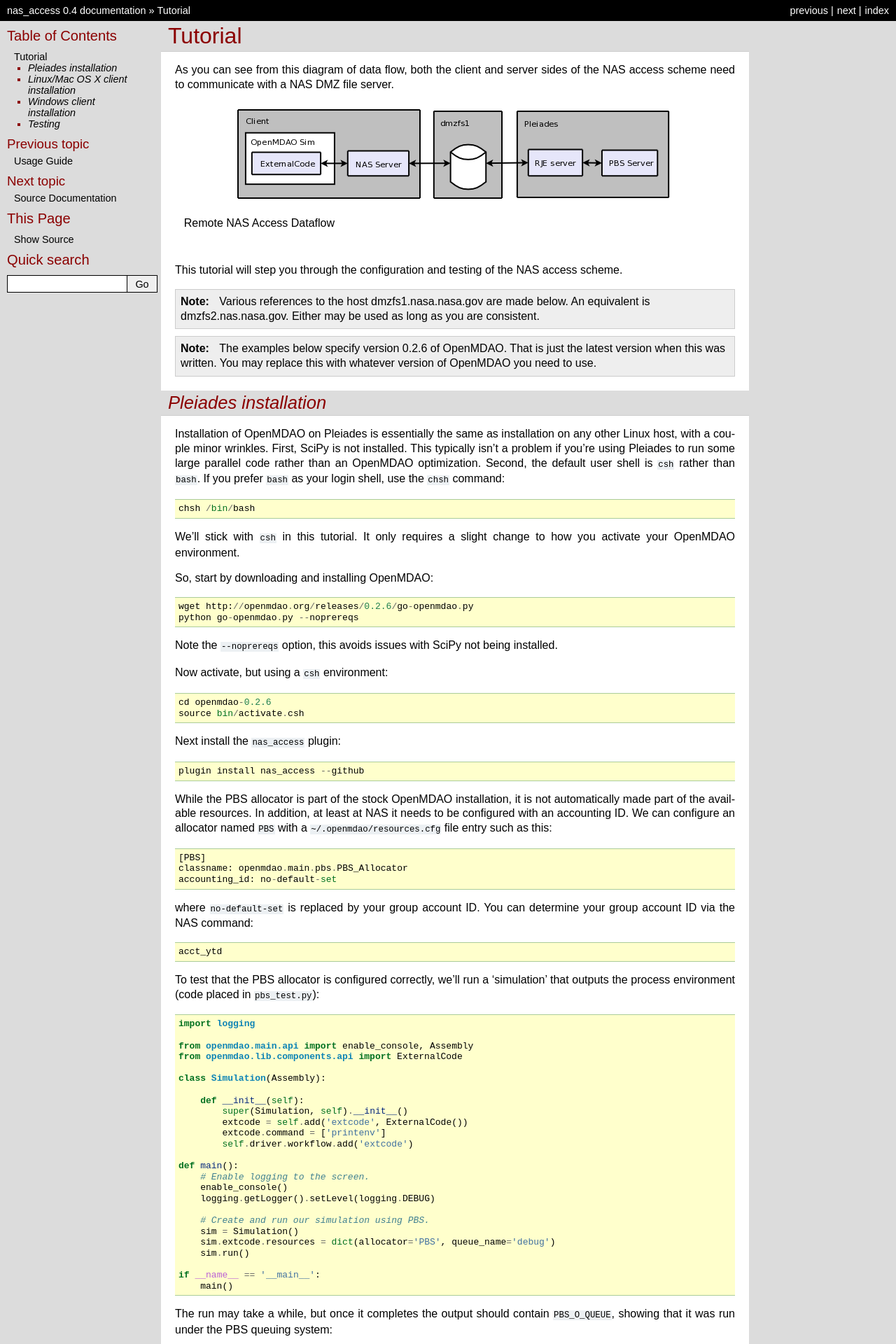
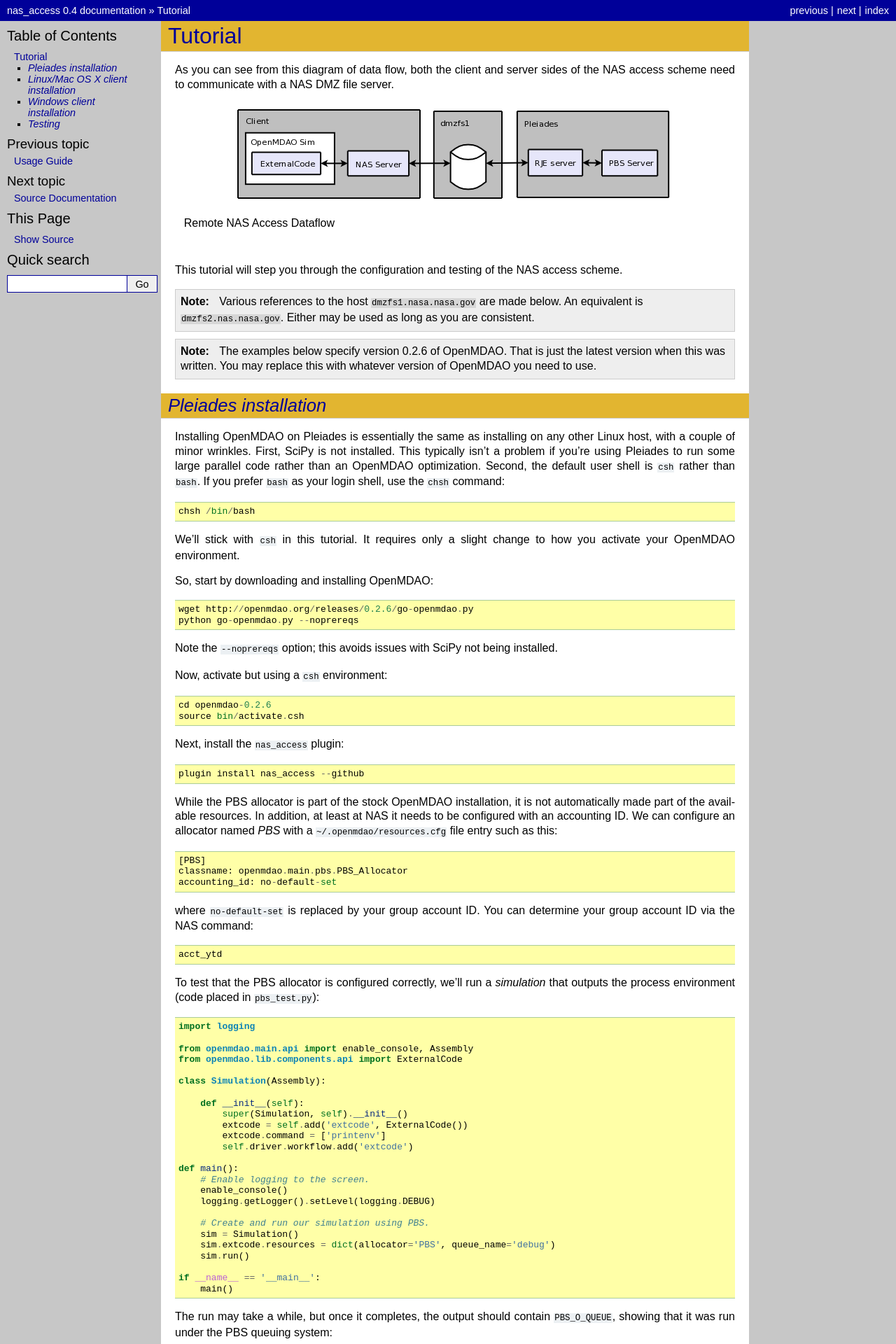
Before and after one commit to OpenMDAO-Plugins/nas_access, a Sphinx documentation site: the page built from docs/tutorial.rst, in a window 1280 px wide. Shown: the top 1920 px of the page at 70% size. Built offline with Sphinx 7.4.7, drawn with Linux system fonts in a browser that asks for light colours; some of the changed text lies outside the part shown.

Commit message:
Made a few editorial (punctuation, misspelled word) and formatting changes to plugin docs.

```diff
--- a/docs/conf.py
+++ b/docs/conf.py
@@ -118,22 +118,22 @@
 # using these theme options will make the docs share a consistent
 # look with the OpenMDAO docs
 html_theme_options = {
-     "headtextcolor": "darkred",
-     "headbgcolor": "gainsboro",
+     "headtextcolor": "#000099",
+     "headbgcolor": "#e2b530",
      "headfont": "Arial",
-     "relbarbgcolor": "black",
+     "relbarbgcolor": "#000099",
      "relbartextcolor": "white",
      "relbarlinkcolor": "white",
-     "sidebarbgcolor": "gainsboro",
-     "sidebartextcolor": "darkred",
-     "sidebarlinkcolor": "black",
-     "footerbgcolor": "gainsboro",
-     "footertextcolor": "darkred",
+     "sidebarbgcolor": "#c7c7c7",
+     "sidebartextcolor": "black",
+     "sidebarlinkcolor": "#000099",
+     "footerbgcolor": "white",
+     "footertextcolor": "#000099",
      "textcolor": "black",
-     "codebgcolor": "#FFFFCC",
-     "linkcolor": "darkred",
-     "codebgcolor": "#ffffcc",
+     "codebgcolor": "#ffffa7",
+     "linkcolor": "#005ce6",
     }
+
 
 todo_include_todos = True
 
--- a/docs/tutorial.rst
+++ b/docs/tutorial.rst
@@ -18,14 +18,14 @@
 
 .. note::
 
-    Various references to the host dmzfs1.nasa.nasa.gov are made below.
-    An equivalent is dmzfs2.nas.nasa.gov.  Either may be used as long as
+    Various references to the host ``dmzfs1.nasa.nasa.gov`` are made below.
+    An equivalent is ``dmzfs2.nas.nasa.gov``. Either may be used as long as
     you are consistent.
 
 .. note::
 
-    The examples below specify version 0.2.6 of OpenMDAO.  That is just the
-    latest version when this was written.  You may replace this with whatever
+    The examples below specify version 0.2.6 of OpenMDAO. That is just the
+    latest version when this was written. You may replace this with whatever
     version of OpenMDAO you need to use.
 
 
@@ -34,16 +34,16 @@
 *Pleiades installation*
 _______________________
 
-Installation of OpenMDAO on Pleiades is essentially the same as installation
-on any other Linux host, with a couple minor wrinkles.  First, SciPy is not
-installed.  This typically isn't a problem if you're using Pleiades to run
-some large parallel code rather than an OpenMDAO optimization.  Second, the
+Installing OpenMDAO on Pleiades is essentially the same as installing
+on any other Linux host, with a couple of minor wrinkles. First, SciPy is not
+installed. This typically isn't a problem if you're using Pleiades to run
+some large parallel code rather than an OpenMDAO optimization. Second, the
 default user shell is ``csh`` rather than ``bash``.  If you prefer ``bash``
 as your login shell, use the ``chsh`` command::
 
     chsh /bin/bash
 
-We'll stick with ``csh`` in this tutorial.  It only requires a slight change
+We'll stick with ``csh`` in this tutorial.  It requires only a slight change
 to how you activate your OpenMDAO environment.
 
 So, start by downloading and installing OpenMDAO::
@@ -51,35 +51,35 @@
     wget http://openmdao.org/releases/0.2.6/go-openmdao.py
     python go-openmdao.py --noprereqs
 
-Note the ``--noprereqs`` option, this avoids issues with SciPy not being
+Note the ``--noprereqs`` option; this avoids issues with SciPy not being
 installed.
 
-Now activate, but using a ``csh`` environment::
+Now, activate but using a ``csh`` environment::
 
     cd openmdao-0.2.6
     source bin/activate.csh
 
-Next install the ``nas_access`` plugin::
+Next, install the ``nas_access`` plugin::
 
     plugin install nas_access --github
 
 While the PBS allocator is part of the stock OpenMDAO installation, it is not
-automatically made part of the available resources.  In addition, at least at
-NAS it needs to be configured with an accounting ID.  We can configure an
-allocator named ``PBS`` with a ``~/.openmdao/resources.cfg`` file entry such
+automatically made part of the available resources. In addition, at least at
+NAS it needs to be configured with an accounting ID. We can configure an
+allocator named `PBS` with a ``~/.openmdao/resources.cfg`` file entry such
 as this::
 
     [PBS]
     classname: openmdao.main.pbs.PBS_Allocator
     accounting_id: no-default-set
 
-where ``no-default-set`` is replaced by your group account ID.  You can
+where ``no-default-set`` is replaced by your group account ID. You can
 determine your group account ID via the NAS command::
 
     acct_ytd
 
 To test that the PBS allocator is configured correctly, we'll run a
-'simulation' that outputs the process environment (code placed in
+`simulation` that outputs the process environment (code placed in
 ``pbs_test.py``)::
 
     import logging
@@ -108,7 +108,7 @@
     if __name__ == '__main__':
         main()
 
-The run may take a while, but once it completes the output should contain
+The run may take a while, but once it completes, the output should contain
 ``PBS_O_QUEUE``, showing that it was run under the PBS queuing system::
 
     python pbs_test.py
@@ -203,15 +203,15 @@
     D PBS:         at '/tmp/pymp-NgDSUe/listener-oq491v'
     D root: sending shutdown message to manager
 
-Now to provide remote access to Pleiades, we need to set up communications
-between the front-end and DMZ hosts.  If you don't already have an ``ssh``
-key generated for Pleiades, do that now (just hit the ``Enter`` key when asked
+Now, to provide remote access to Pleiades, we need to set up communications
+between the front-end and DMZ hosts. If you don't already have an ``ssh``
+key generated for Pleiades, do that now. (Just hit the ``Enter`` key when asked
 for a file or passphrase)::
 
     ssh-keygen
 
 You should now have a ``~/.ssh/id_rsa.pub`` file. We need to copy that to the
-DMZ host we'll be using.  To help keep track of multiple keys on the remote
+DMZ host we'll be using. To help keep track of multiple keys on the remote
 host, copy it to a different name related to the host it was generated on
 (in this example ``pfe1``)::
 
@@ -261,8 +261,8 @@
 
 .. note::
 
-    You can only run one RJE server per host.  To support multiple RJE
-    servers run them on separate hosts.
+    You can only run one RJE server per host. To support multiple RJE
+    servers, run them on separate hosts.
 
 
 .. index:: linux/mac client installation
@@ -280,14 +280,14 @@
     cd openmdao-0.2.6
     . bin/activate
 
-Next install the ``nas_access`` plugin::
+Next, install the ``nas_access`` plugin::
 
     plugin install nas_access --github
 
 We'll need to be able to ``scp`` and ``ssh`` to one of the NAS DMZ file servers
 (``dmzfs1.nas.nasa.gov`` or ``dmzfs2.nas.nasa.gov``) without requiring any
-user intervention.  If you don't already have an ``ssh`` key generated for the
-local machine, do that now (just hit the ``Enter`` key when asked for a file or
+user intervention. If you don't already have an ``ssh`` key generated for the
+local machine, do that now. (Just hit the ``Enter`` key when asked for a file or
 passphrase)::
 
     ssh-keygen
@@ -328,7 +328,7 @@
 _____________________________
 
 Start by downloading and installing OpenMDAO. There are multiple ways of doing
-this, what's shown here is an alternative to that described in the online
+this. What's shown here is an alternative to that described in the online
 OpenMDAO documentation that works in at least some environments::
 
     start http://openmdao.org/releases/0.2.6/go-openmdao.py
@@ -339,7 +339,7 @@
     cd openmdao-0.2.6
     Scripts\activate
 
-Next install the ``nas_access`` plugin::
+Next, install the ``nas_access`` plugin::
 
     plugin install nas_access --github
 
@@ -354,9 +354,9 @@
 
     start http://the.earth.li/~sgtatham/putty/latest/x86/putty-0.62-installer.exe
 
-If you used the defaults during the installation process then the line below
-will update ``PATH`` appropriately (for the current session only, you'll need
-to make this permanent based on which version of Windows you're running)::
+If you used the defaults during the installation process, then the line below
+will update ``PATH`` appropriately. (For the current session only; you'll need
+to make this permanent based on which version of Windows you're running.)::
 
     set PATH=%PATH%;C:\Program Files\PuTTY
 
@@ -373,8 +373,8 @@
 
    PuTTY Key Generation
 
-Click the ``Save private key`` button and enter a file name, for example
-``id_rsa``.  Click in the ``Public key for pasting into OpenSSH`` window,
+Click the ``Save private key`` button and enter a file name, for example,
+``id_rsa``.  Click in the ``Public key for pasting into OpenSSH`` window;
 then right-click and choose ``Select All``.  Then choose ``Copy``.
 Close puttygen and start up Notepad::
 
@@ -385,13 +385,13 @@
 
 .. note::
 
-    If you 'lose' the copied public key, just restart `puttygen` and use the
+    If you `lose` the copied public key, just restart `puttygen` and use the
     ``Load`` button to reload ``id_rsa``.
 
 You should now have ``id_rsa.pub`` and ``id_rsa.ppk`` files.
 
 Next we'll create a PuTTY session named ``dmzfs1.nas.nasa.gov`` via the
-``PuTTY`` tool::
+PuTTY tool::
 
     putty
 
@@ -422,7 +422,7 @@
 With a public/private key pair generated and a session referencing them
 created, we now need to copy the public key file to the DMZ host we'll be
 using.  To help keep track of multiple keys on the remote host, copy it to a
-different name related to the host it was generated on (in this example
+different name related to the host it was generated on (in this example,
 ``pc``)::
 
     pscp id_rsa.pub dmzfs1.nas.nasa.gov:.ssh/id_rsa.pc
@@ -439,7 +439,7 @@
 
     plink dmzfs1.nas.nasa.gov date
 
-This should simply print the date (in the remote timezone).  If you are still
+This should simply print the date (in the remote timezone). If you are still
 prompted to enter a password, something is wrong with your configuration.
 
 .. warning::
@@ -461,7 +461,7 @@
 file.
 
 To test that your NAS access configuration is functional, we'll run a trivial
-'simulation' that outputs the process environment (code placed in
+`simulation` that outputs the process environment (code placed in
 ``nas_test.py``)::
 
     import logging
```
Also changed, not shown: other parts of docs/tutorial.rst (+8 -8 lines), docs/usage.rst (+26 -24 lines).
